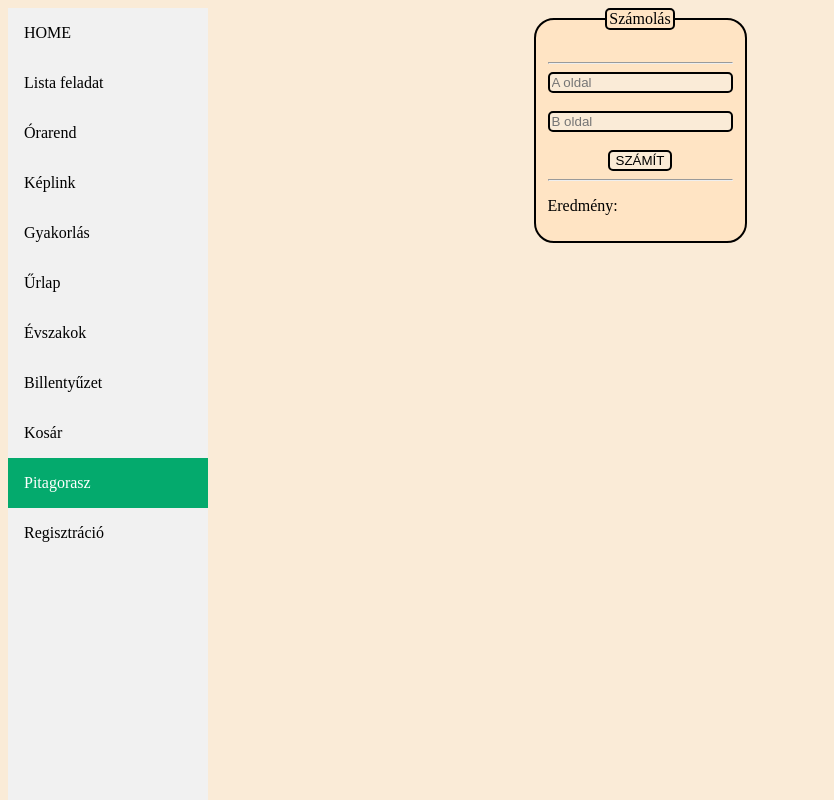
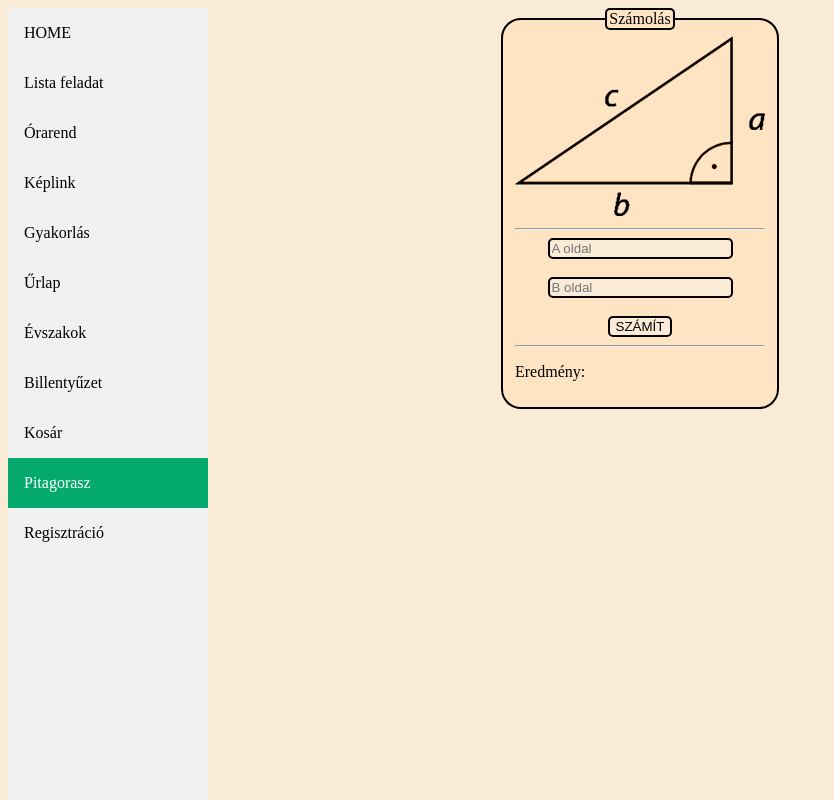
Before and after one commit to simonviktor/kollazs, a plain HTML site: page pita.html in a window 1280 px wide. Shown: the whole page, without its empty margins (0-834 px from the left). Drawn offline with Linux system fonts and the light colour scheme.

Commit message:
Update pita.html

```diff
--- a/pita.html
+++ b/pita.html
@@ -85,7 +85,7 @@
     </table>
     <fieldset style="width: 100px; border: 2px solid black; background-color: bisque; margin: auto; border-radius: 20px;">
         <legend style="text-align: center; border: 2px solid black; border-radius: 5px; background-color: bisque;">Számolás</legend>
-        <img src="img/pita.png" alt=""><br>
+        <img src="pita.png" alt=""><br>
         <hr>
         <input type="number" placeholder="A oldal" id="aoldal" style="border-radius: 5px; border: 2px solid black; background-color: antiquewhite; display: flex; margin: auto;"><br>
         <input type="number" placeholder="B oldal" id="boldal" style="border-radius: 5px; border: 2px solid black; background-color: antiquewhite; display: flex; margin: auto;"><br>
```
